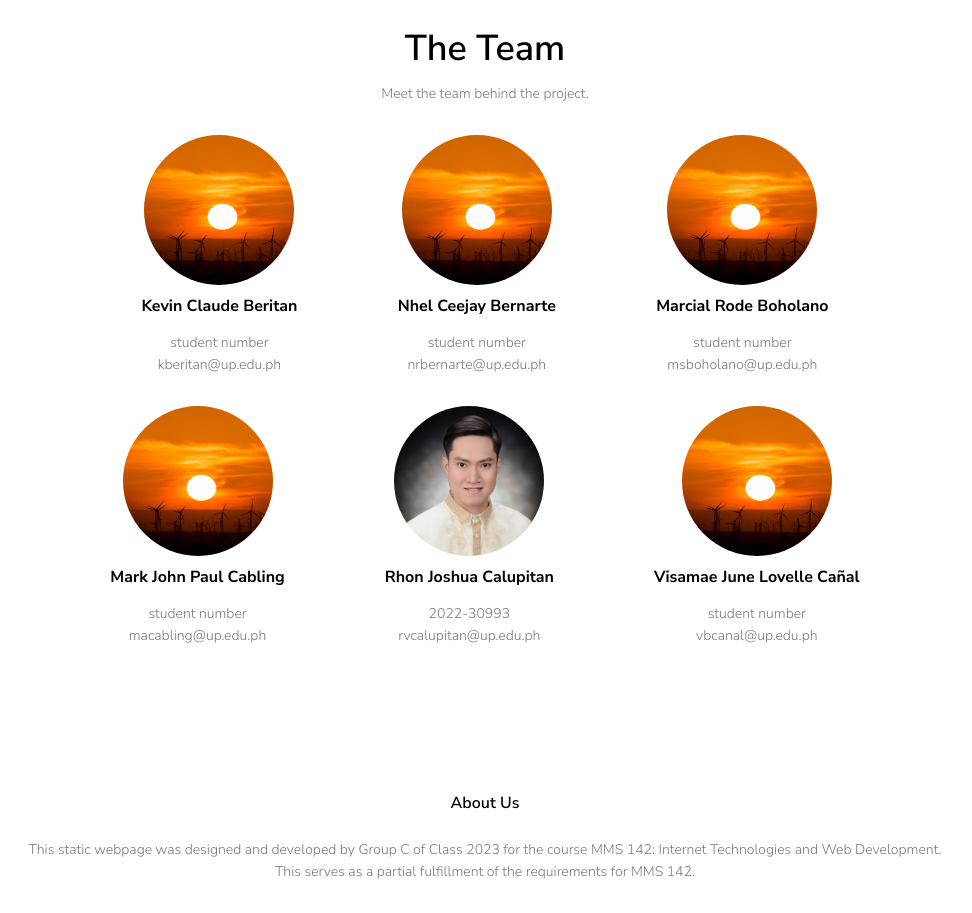
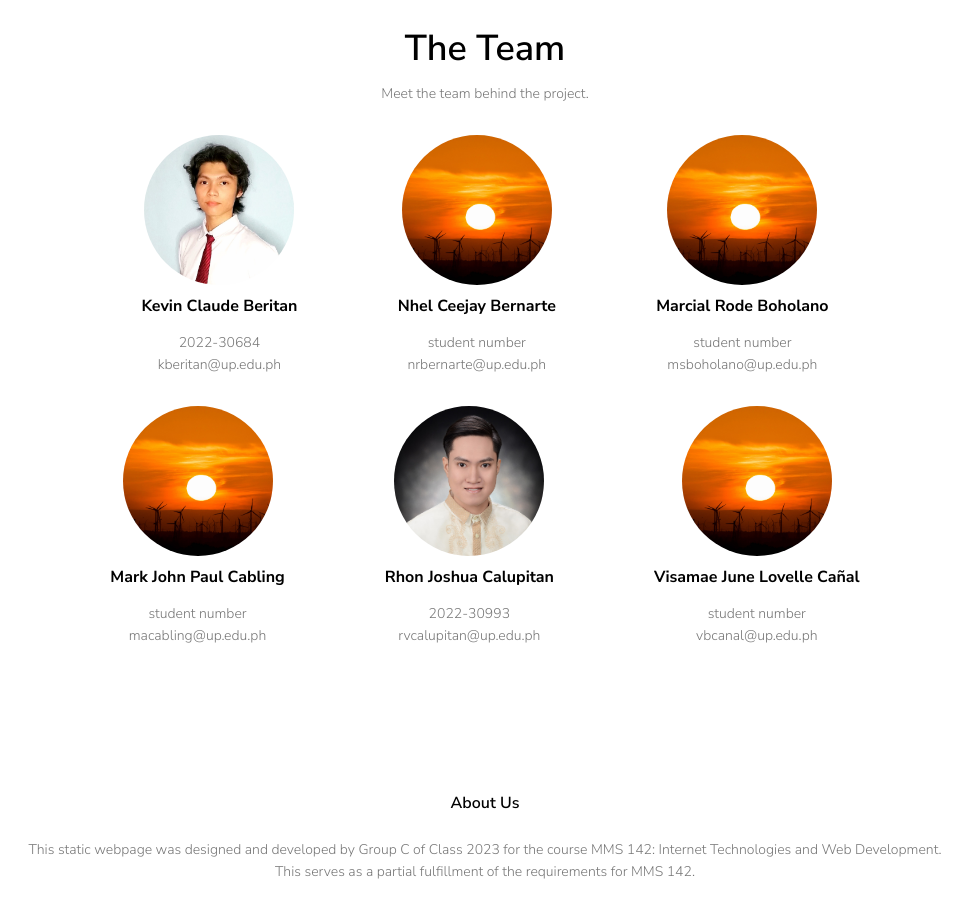
Before and after one commit to visaupou/mms142-groupc-2023.github.io, a plain HTML site: page about.html in a window 1280 px wide. Shown: the part 1020-1933 px from the top of the page, without its empty margins (155-1127 px from the left). Drawn offline with Linux system fonts and the light colour scheme.

Commit message:
Added member photo and modified personal information in "About".

```diff
--- a/about.html
+++ b/about.html
@@ -52,9 +52,9 @@
         <div class="teamRows">
             <div class="teamRow">
                 <div class="teamMember">
-                    <div class="memberPhoto" style="background-image: url('Images/members_photo/stock.jpg');"></div>
+                    <div class="memberPhoto" style="background-image: url('Images/members_photo/Beritan-2x2.jpg');"></div>
                     <h3>Kevin Claude Beritan</h3>
-                    <p>student number<br>
+                    <p>2022-30684<br>
                         kberitan@up.edu.ph</p>
                 </div>
 
```
Also changed, not shown: Images/members_photo/Beritan-2x2.jpg (added).
